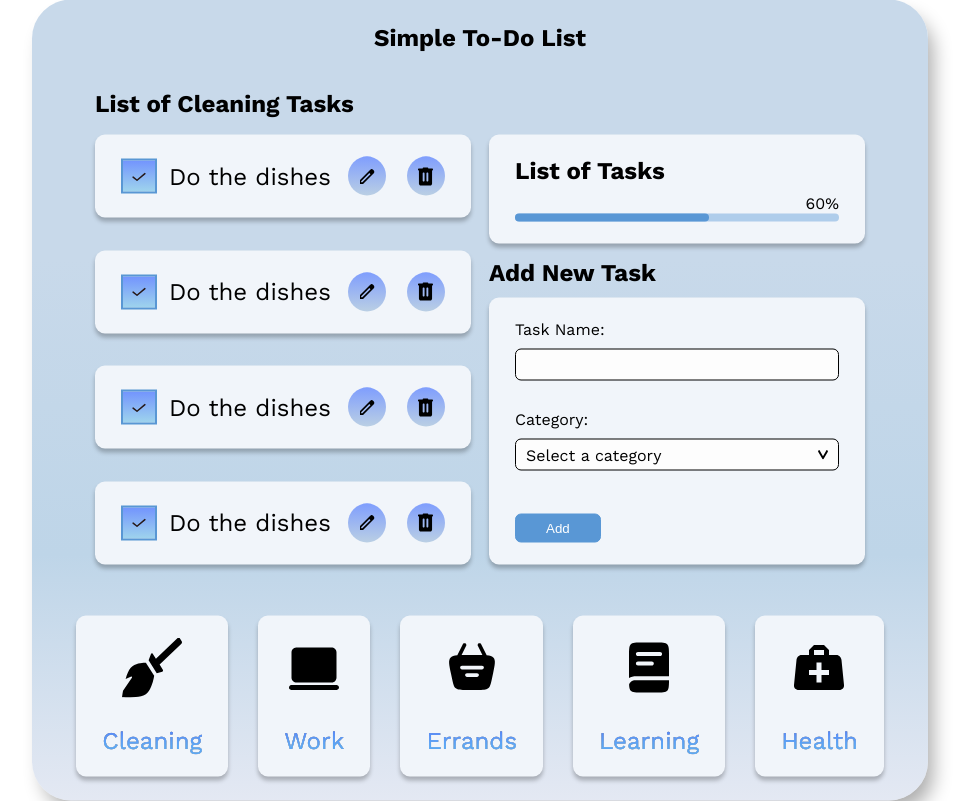
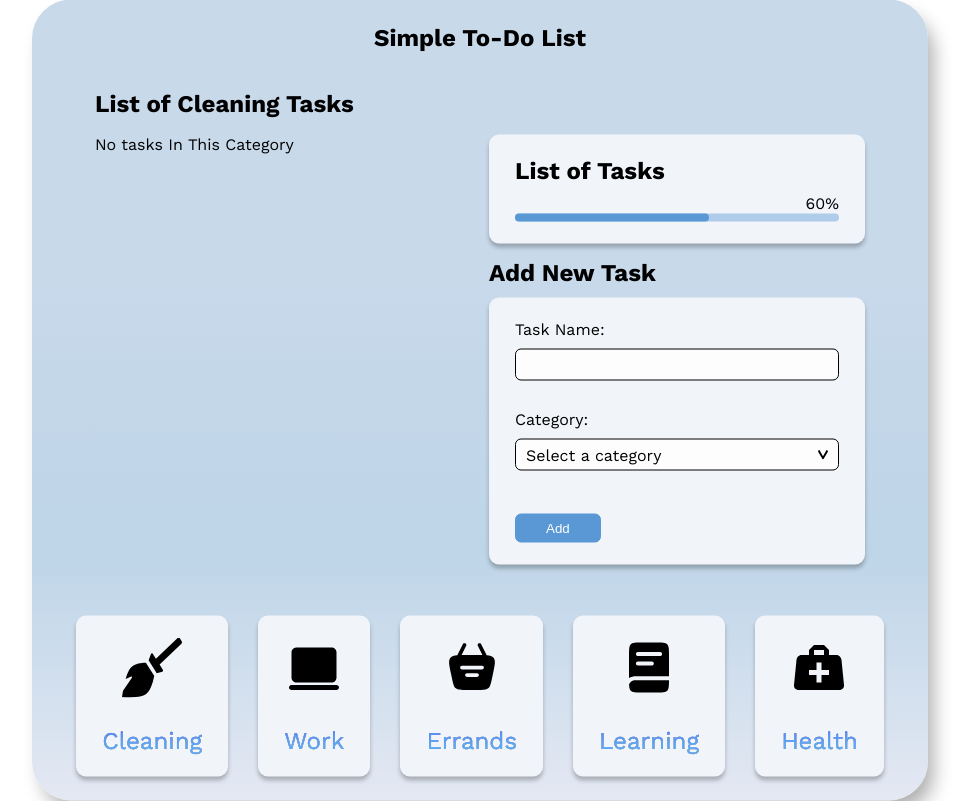
Before and after one commit to HarshitaNahata/to-do-list, a React (Vite) app: page / in a window 1280 px wide. Shown: the whole page, without its empty margins (160-1134 px from the left). Built offline with nearby package versions, Linux system fonts and the light colour scheme.

Commit message:
rendering

```diff
--- a/src/App.jsx
+++ b/src/App.jsx
@@ -7,8 +7,7 @@ import { useSelector } from 'react-redux';
 // import ProgressBar from './components/ProgressBar/ProgressBar'
 
 function App() {
-  const { todos, category } = useSelector((state) => state.todos);
-  console.log(todos);
+  const { category } = useSelector((state) => state.todos);
 
   return (
     <Container>
--- a/src/components/Checkbox/Checkbox.jsx
+++ b/src/components/Checkbox/Checkbox.jsx
@@ -1,12 +1,17 @@
-import React, { useState } from 'react';
+import React from 'react';
 import check from "../../assets/check.svg";
 import styles from './Checkbox.module.css';
+import { useDispatch } from 'react-redux';
+import { updateTodo } from '../../reducer/todosSlice';
 
-function Checkbox() {
-    const [checked, setChecked] = useState(false);
+function Checkbox({ todo }) {
+    const dispatch = useDispatch();
+    const handleCheckbox = (checked) => {
+        dispatch(updateTodo({ ...todo, done: checked }));
+    };
     return (
-        <div className={checked ? styles.checkbox : styles.active}>
-            <input type="checkbox" onChange={(e) => setChecked(e.target.checked)} />
+        <div className={todo.done ? styles.checkbox : styles.active}>
+            <input type="checkbox" checked={todo.done} onChange={(e) => handleCheckbox(e.target.checked)} />
             <img src={check} alt='check' />
         </div>
     )
--- a/src/components/ToDoItem/ToDoItem.jsx
+++ b/src/components/ToDoItem/ToDoItem.jsx
@@ -6,12 +6,12 @@ import styles from './TodoItem.module.css';
 import pencil from '../../assets/pencil.svg';
 import trash from '../../assets/trash.svg';
 
-function TodoItem() {
+function TodoItem({ todo }) {
     return (
         <>
             <div className={styles.taskName}>
-                <Checkbox />
-                <Typography fontSize={24}>Do the dishes</Typography>
+                <Checkbox todo={todo} />
+                <Typography fontSize={24}>{todo.name}</Typography>
             </div>
             <div className={styles.actionButtons}>
                 <ActionButton icon={pencil} handleClick={() => null} />
--- a/src/components/ToDosList/ToDosList.jsx
+++ b/src/components/ToDosList/ToDosList.jsx
@@ -2,15 +2,20 @@ import React from 'react';
 import Card from '../Card/Card';
 import styles from './ToDosList.module.css'
 import TodoItem from '../TodoItem/TodoItem';
+import { useSelector } from 'react-redux';
+import Typography from '../Typography/Typography';
 
 function ToDosList() {
+    const { todos, category } = useSelector((state) => state.todos);
+    const displayedTodos = todos.filter((todo) => todo.category === category);
     return (
         <div className={styles.todoList}>
-            {[0, 1, 2, 3].map((item) => (
-                <Card>
-                    <TodoItem />
+            {displayedTodos > 0 ? displayedTodos.map((todo) => (
+                <Card key={todo.id}>
+                    <TodoItem todo={todo} />
                 </Card>
-            ))}
+            )) : <Typography>No tasks In This Category</Typography>
+            }
         </div>
     )
 }
```
